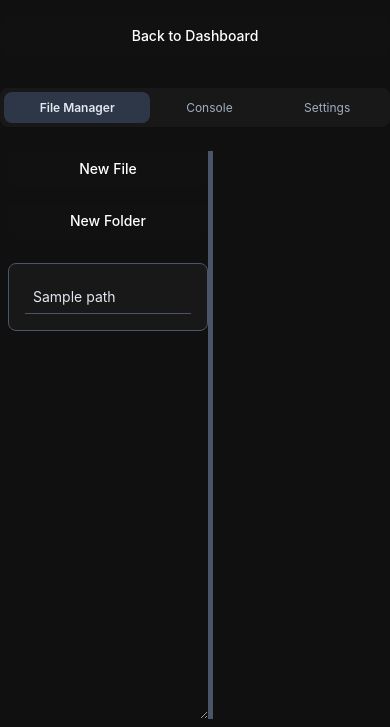
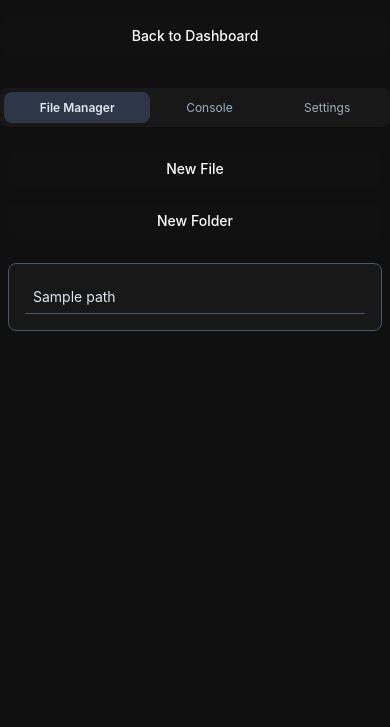
Before and after one commit to MDavidka/Developer, a Flask app: page /editor/0 in a window 390 px wide. Shown: the part 117-844 px from the top of the page. Run offline with Flask 3, Linux system fonts and the light colour scheme; the visitor is signed in with stand-in values (Sample User, id 1); a database or web service that is not in the repository returns one stand-in record (values such as "Sample title"); some libraries are stand-ins or nearby versions.

Commit message:
Optimized the file editor's mobile layout by disabling the resizer and improving the layout of the file actions buttons.

```diff
--- a/static/css/style.css
+++ b/static/css/style.css
@@ -75,6 +75,7 @@ a {
 }
 
 .bot-icon-dot {
+    display: inline-block;
     width: 10px;
     height: 10px;
     background-color: #34d399; /* Example color */
@@ -465,6 +466,24 @@ footer {
         padding: 0.5rem;
     }
 
+    #files-tab {
+        flex-direction: column !important;
+    }
+
+    #file-browser-view {
+        width: 100% !important;
+        resize: none !important;
+        margin-bottom: 1rem;
+    }
+
+    .resizer {
+        display: none;
+    }
+
+    .file-editor-view {
+        width: 100% !important;
+    }
+
     .file-tree li {
         padding: 0.5rem;
         font-size: 14px;
@@ -479,6 +498,11 @@ footer {
     .package-manager,
     .editor-toolbar {
         flex-direction: column;
+        align-items: stretch;
+    }
+
+    .file-actions {
+        gap: 0.5rem;
     }
 
     .button-2 {
```
